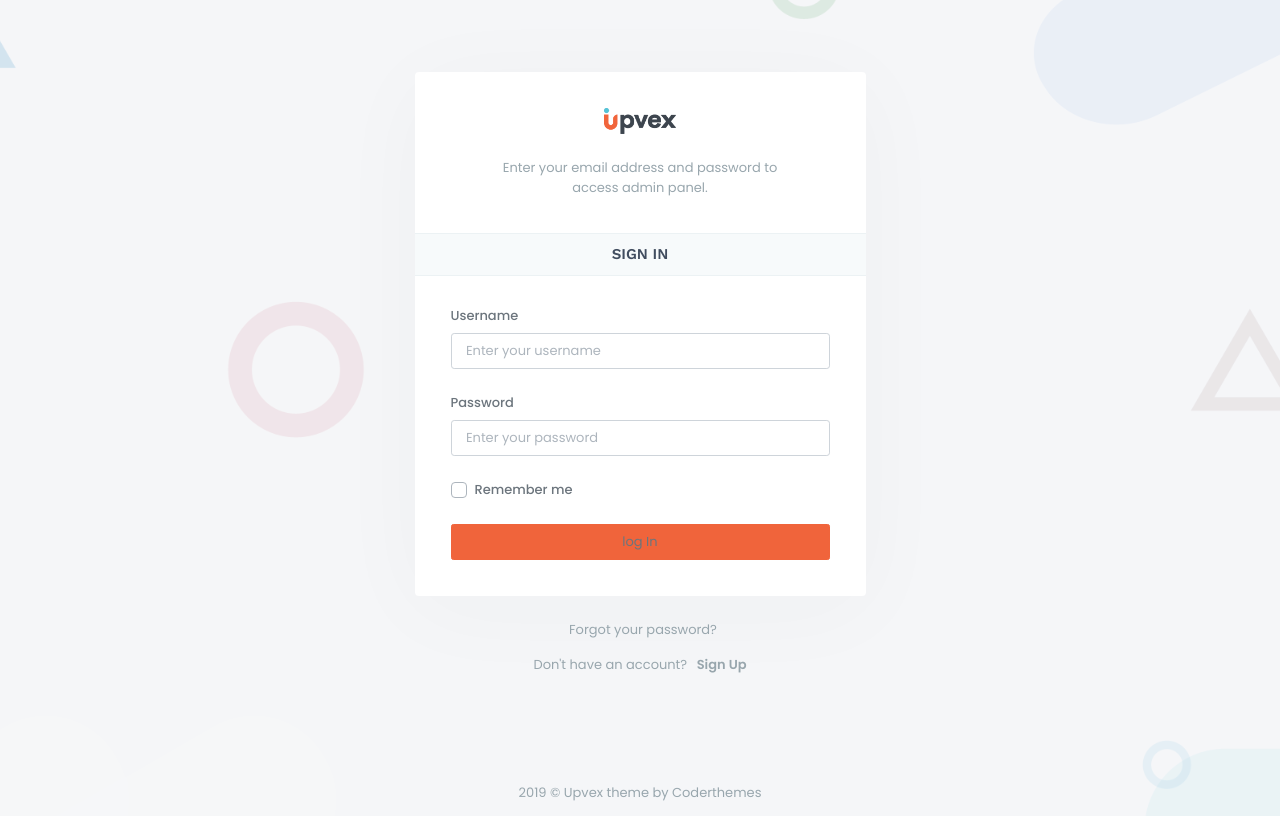
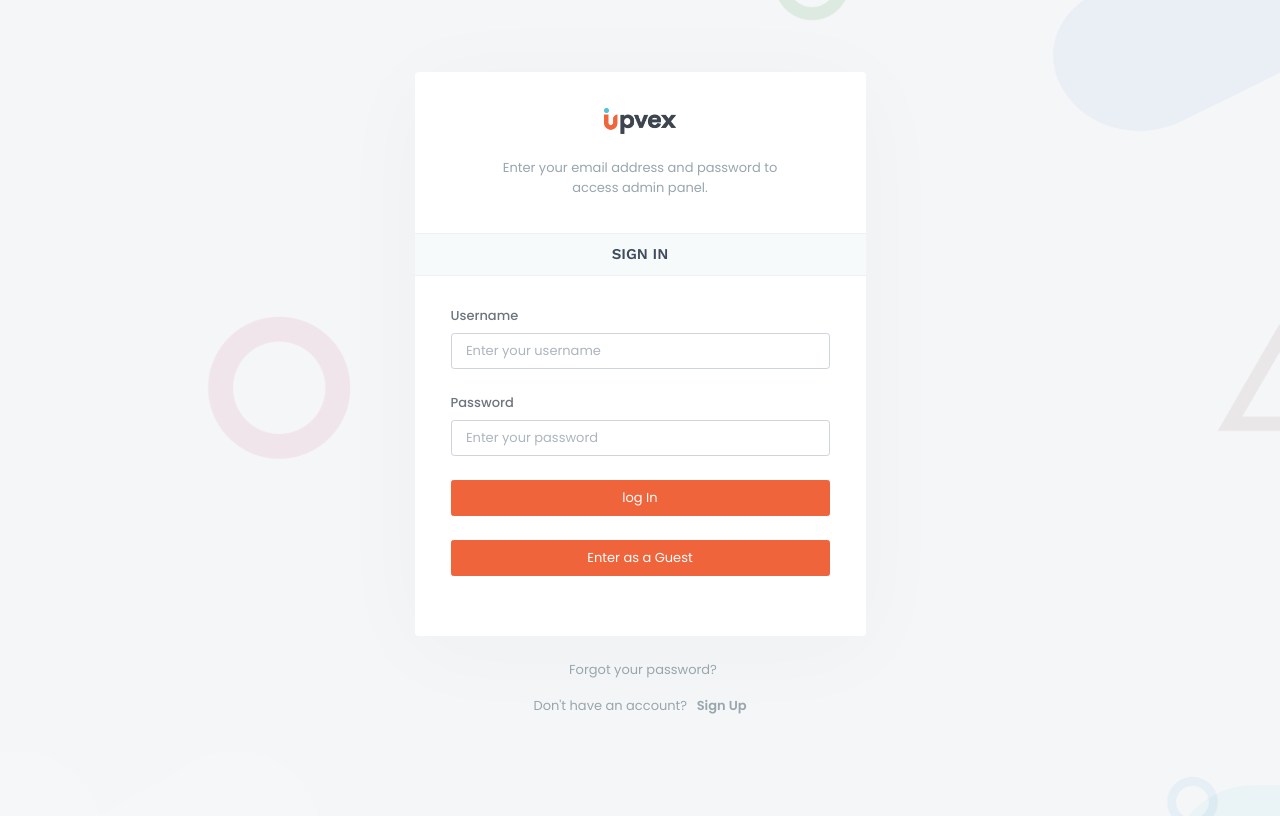
Before and after one commit to swp0023/stockhelper, a Flask app: page / in a window 1280 px wide. Shown: the top 816 px of the page. Run offline with Flask 2, Linux system fonts and the light colour scheme; some libraries are stand-ins or nearby versions.

Commit message:
add hotkey and guest btn

```diff
--- a/stockhelper/templates/login.html
+++ b/stockhelper/templates/login.html
@@ -48,19 +48,24 @@
                                         <input class="form-control" type="password" required="" id="password" placeholder="Enter your password">
                                     </div>
 
-                                    <div class="form-group mb-3">
+                                    <!-- <div class="form-group mb-3">
                                         <div class="custom-control custom-checkbox checkbox-info">
                                             <input type="checkbox" class="custom-control-input" id="checkbox-signin">
                                             <label class="custom-control-label" for="checkbox-signin">Remember me</label>
                                         </div>
-                                    </div>
+                                    </div> -->
 
                                     <!-- <div class="form-group mb-0 text-center">
                                         <button class="btn btn-danger btn-block" type="submit"> Log In </button>
                                     </div> -->
 
-                                    <div class="form-group mb-0 text-center">
-                                        <a class="btn btn-danger btn-block" id="login">log In</a>
+                                    <div class="form-group mb-3 text-center">
+                                        <a class="btn btn-danger btn-block" id="login" href=''>log In</a>
+                                        <!-- <button class="btn btn-danger btn-block" type="submit"> Log In </button> -->
+                                    </div>
+
+                                    <div class="form-group mb-3 text-center">
+                                        <a class="btn btn-danger btn-block" id="guest" href="/dashboard">Enter as a Guest</a>
                                         <!-- <button class="btn btn-danger btn-block" type="submit"> Log In </button> -->
                                     </div>
 
@@ -147,5 +152,12 @@
                 }
             });
         })
+
+        $(document).ready(function() {
+            $("#password").keydown(function(key) {
+                if (key.keyCode == 13) $("#login").click();
+            });
+        });
+
     </script>
 </html>
```
